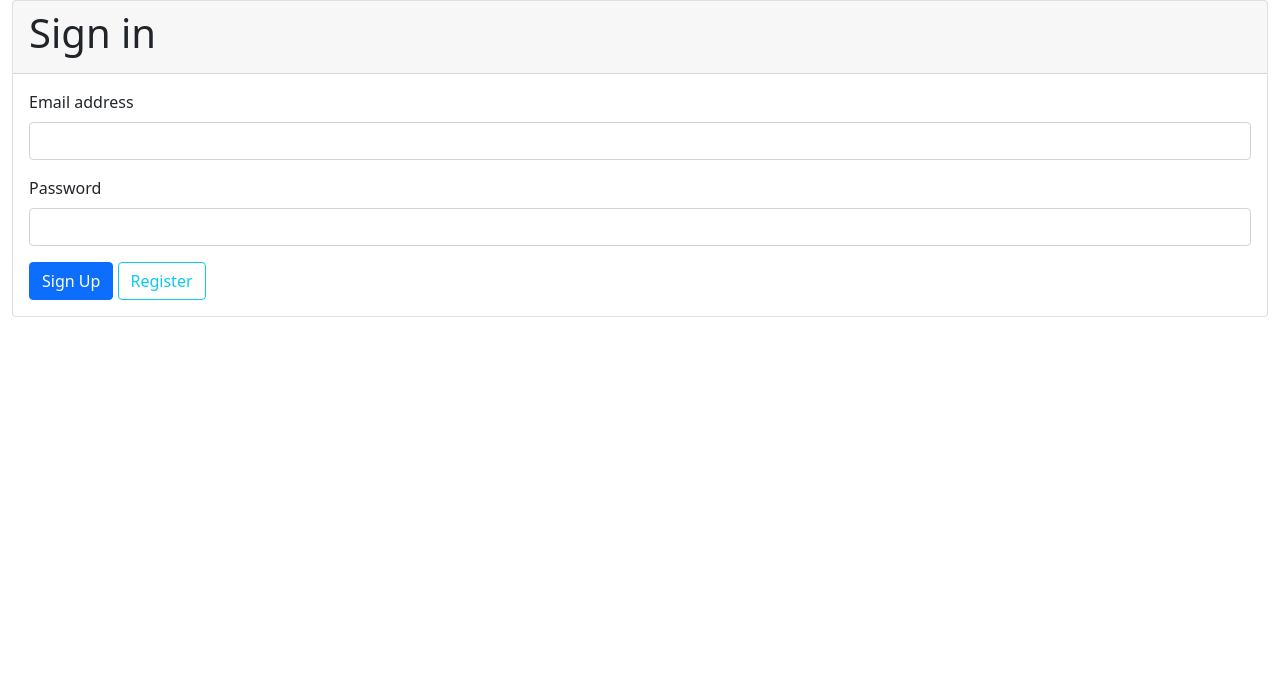
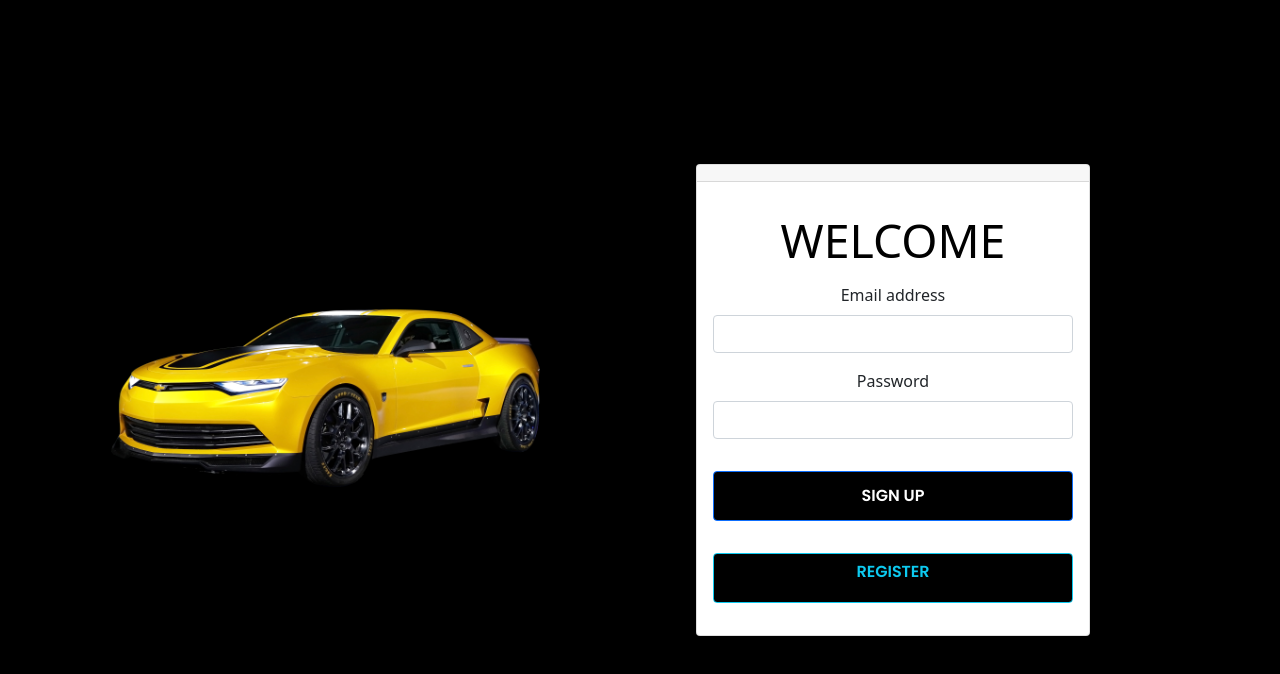
Before and after one commit to SergioGarcia1232/inventario_procesos_inventario_examen, a plain HTML site: page index.html in a window 1280 px wide. Drawn offline with nearby package versions, Linux system fonts and the light colour scheme.

Commit message:
Inicio de session

```diff
--- a/index.html
+++ b/index.html
@@ -3,15 +3,26 @@
 <head>
     <meta charset="UTF-8">
     <title>Sistema de Gestion de usuarios</title>
+    <link rel="stylesheet" href="https://cdnjs.cloudflare.com/ajax/libs/font-awesome/6.3.0/css/all.min.css" integrity="sha512-SzlrxWUlpfuzQ+pcUCosxcglQRNAq/DZjVsC0lE40xsADsfeQoEypE+enwcOiGjk/bSuGGKHEyjSoQ1zVisanQ==" crossorigin="anonymous" referrerpolicy="no-referrer" />
+    <link rel="stylesheet" href="css/estilo.css">
+	<link href="https://fonts.googleapis.com/css?family=Poppins:600&display=swap" rel="stylesheet">
+	<script src="https://kit.fontawesome.com/a81368914c.js"></script>
     <link href="https://cdn.jsdelivr.net/npm/bootstrap@5.1.3/dist/css/bootstrap.min.css" rel="stylesheet" integrity="sha384-1BmE4kWBq78iYhFldvKuhfTAU6auU8tT94WrHftjDbrCEXSU1oBoqyl2QvZ6jIW3" crossorigin="anonymous">
 </head>
-<body>
-    <div class="container-fluid">
+<body  >
+
+
+
+  <div class="container">
+  <div class="img">
+    <img src="img/fp.png">
+  </div>
+    <div class="login-content">
         <div class="card">
             <div class="card-header">
-                <h1>Sign in</h1>
             </div>
             <div class="card-body">
+              <h2 class="title">Welcome</h2>
                 <form id="myForm">
                     <div class="mb-3">
                       <label for="email" class="form-label">Email address</label>
```
Also changed, not shown: Usuarios.html (+1 -0 lines), Vehiculo.html (+2 -0 lines).
